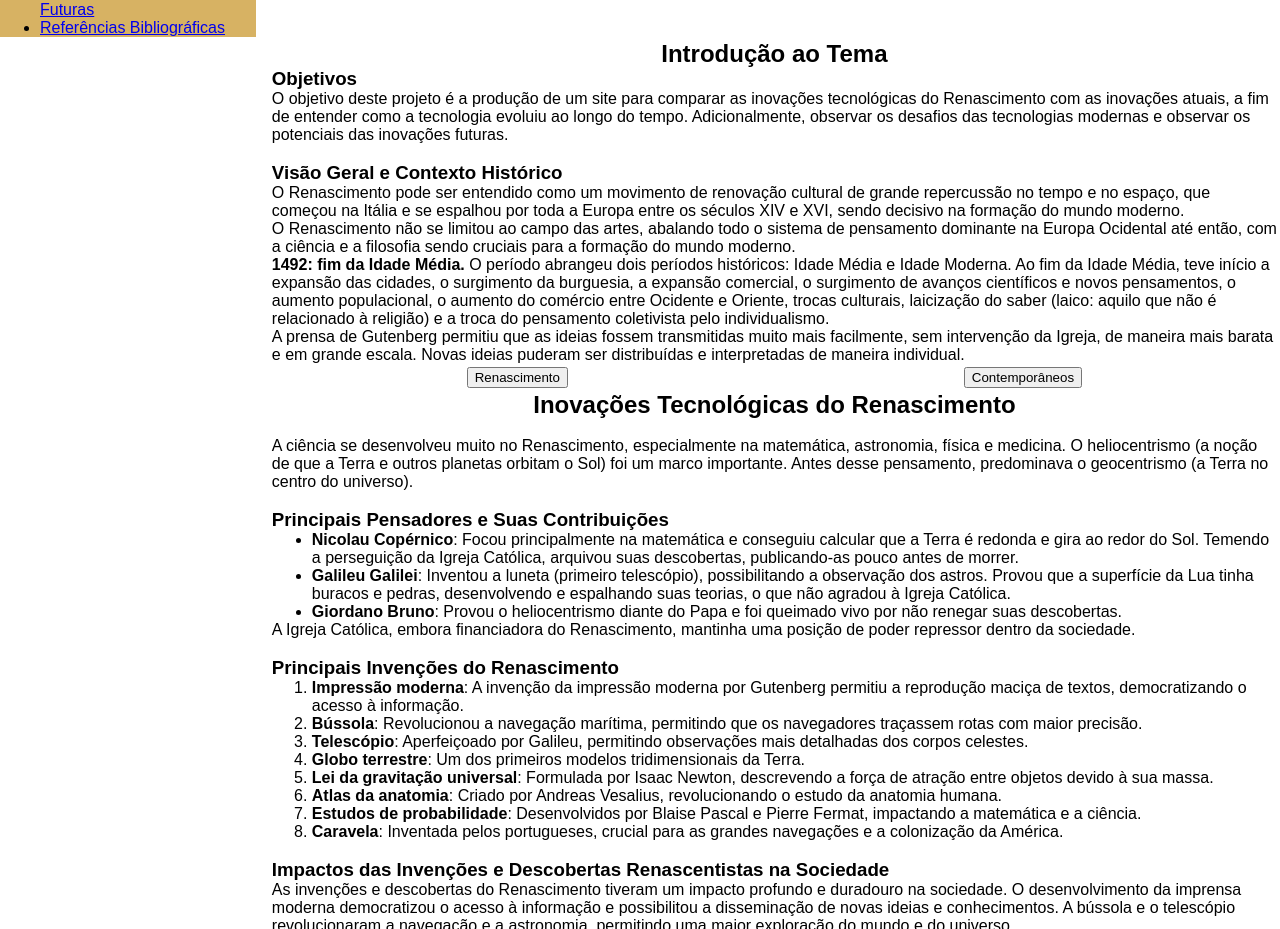
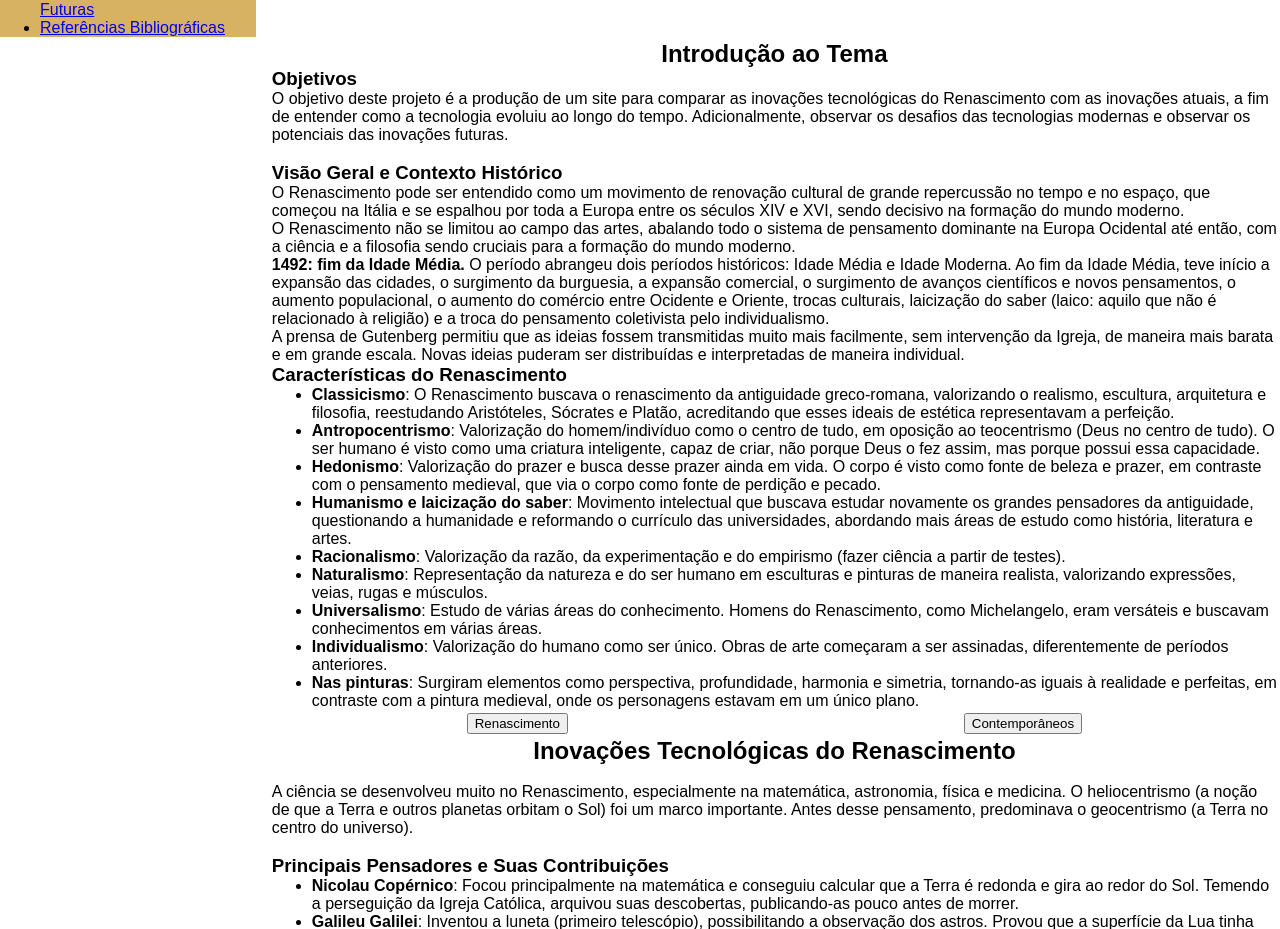
Before and after one commit to JuanMOLopes/projeto-renascimento.github.io, a plain HTML site: page index.html in a window 1280 px wide. Shown: the part 171-1100 px from the top of the page. Drawn offline with Linux system fonts and the light colour scheme.

Commit message:
Update index.html

```diff
--- a/index.html
+++ b/index.html
@@ -85,6 +85,19 @@
         em grande escala. Novas ideias puderam ser distribuídas e
         interpretadas de maneira individual.
       </p>
+
+      <h3>Características do Renascimento</h3>
+  <ul>
+    <li><strong>Classicismo</strong>: O Renascimento buscava o renascimento da antiguidade greco-romana, valorizando o realismo, escultura, arquitetura e filosofia, reestudando Aristóteles, Sócrates e Platão, acreditando que esses ideais de estética representavam a perfeição.</li>
+    <li><strong>Antropocentrismo</strong>: Valorização do homem/indivíduo como o centro de tudo, em oposição ao teocentrismo (Deus no centro de tudo). O ser humano é visto como uma criatura inteligente, capaz de criar, não porque Deus o fez assim, mas porque possui essa capacidade.</li>
+    <li><strong>Hedonismo</strong>: Valorização do prazer e busca desse prazer ainda em vida. O corpo é visto como fonte de beleza e prazer, em contraste com o pensamento medieval, que via o corpo como fonte de perdição e pecado.</li>
+    <li><strong>Humanismo e laicização do saber</strong>: Movimento intelectual que buscava estudar novamente os grandes pensadores da antiguidade, questionando a humanidade e reformando o currículo das universidades, abordando mais áreas de estudo como história, literatura e artes.</li>
+    <li><strong>Racionalismo</strong>: Valorização da razão, da experimentação e do empirismo (fazer ciência a partir de testes).</li>
+    <li><strong>Naturalismo</strong>: Representação da natureza e do ser humano em esculturas e pinturas de maneira realista, valorizando expressões, veias, rugas e músculos.</li>
+    <li><strong>Universalismo</strong>: Estudo de várias áreas do conhecimento. Homens do Renascimento, como Michelangelo, eram versáteis e buscavam conhecimentos em várias áreas.</li>
+    <li><strong>Individualismo</strong>: Valorização do humano como ser único. Obras de arte começaram a ser assinadas, diferentemente de períodos anteriores.</li>
+    <li><strong>Nas pinturas</strong>: Surgiram elementos como perspectiva, profundidade, harmonia e simetria, tornando-as iguais à realidade e perfeitas, em contraste com a pintura medieval, onde os personagens estavam em um único plano.</li>
+  </ul>
     </section>
 
     <section id="botoes">
```
